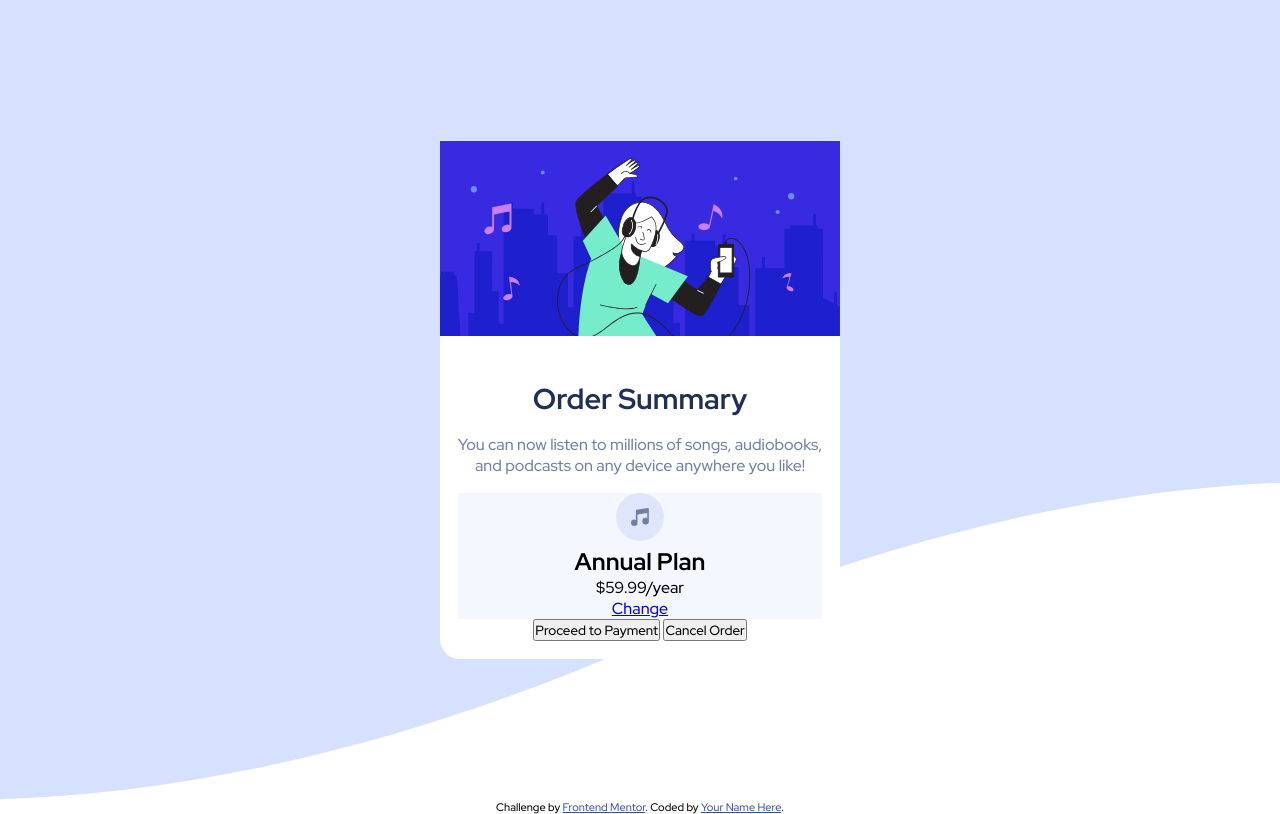
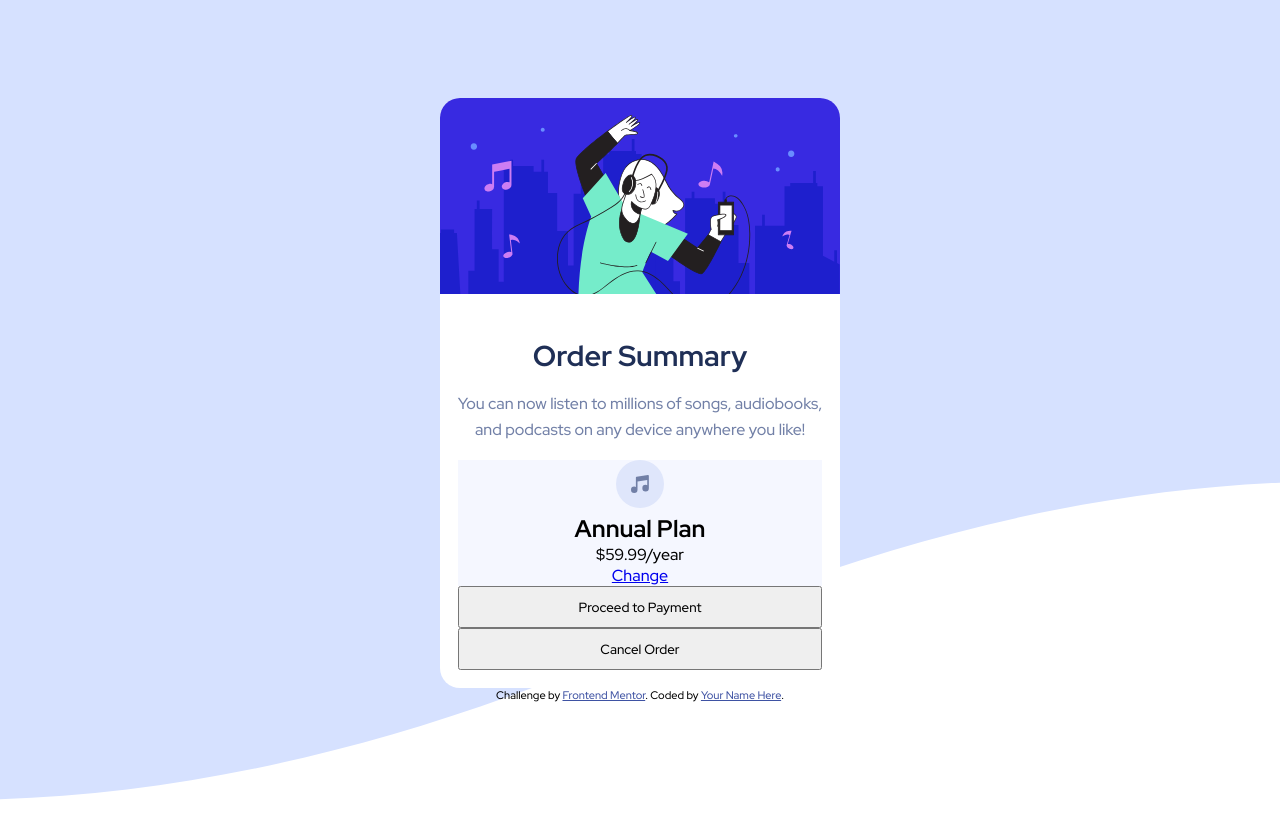
Before and after one commit to AnthonyMuneneAM/order-summary-component-main, a plain HTML site: page index.html in a window 1280 px wide. Drawn offline with Linux system fonts and the light colour scheme.

Commit message:
Add HTML semantics

```diff
--- a/css/main.css
+++ b/css/main.css
@@ -9,7 +9,7 @@
     font-family: 'Red Hat Display', sans-serif;
     box-sizing: border-box;
 }
-main{
+body{
     display: flex;
     flex-direction: column;
     justify-content: center;
@@ -24,6 +24,7 @@ main{
     background-color: #fff;
     width: 400px;
     border-radius: 20px;
+    overflow: hidden;
 }
 .card .music-img img{
     max-width: 100%;
@@ -43,7 +44,20 @@ main{
 }
 .card .order .order-info p{
     color: var(--desaturated-blue);
+    line-height: 1.6rem;
 }
 .card .order .plan{
     background-color: var(--very-pale-blue);
 }
+.card .order .btn-group button{
+    display: block;
+    padding: 10px 24px;
+    cursor: pointer;
+    width: 100%;
+    text-align: center;
+}
+.card .order .btn-group #enter-btn{
+    background-color: var(--bright-blue);
+    border-radius: 6px;
+    border-width: 0;
+}
--- a/index.html
+++ b/index.html
@@ -20,11 +20,11 @@
 </head>
 <body>
 	<main>
-		<div class="card">
-			<div class="music-img">
+		<article class="card">
+			<section class="music-img">
 				<img src="./images/illustration-hero.svg" alt="">
-			</div>
-			<div class="order">
+			</section>
+			<section class="order">
 				<div class="order-info">
 					<h1>Order Summary</h1>
 					<p>You can now listen to millions of songs, audiobooks, and podcasts on any device anywhere you like!</p>
@@ -35,16 +35,17 @@
 					<p>$59.99/year</p>
 					<a href="#">Change</a>
 				</div>
-				<div class="buttons">
-					<button class="enter">Proceed to Payment</button>
-					<button class="cancel">Cancel Order</button>
+				<div class="btn-group">
+					<button class="enter-btn">Proceed to Payment</button>
+					<button class="cancel-btn">Cancel Order</button>
 				</div>
-			</div>
-		</div>
+			</section>
+		</article>
 	</main>
-	<div class="attribution">
-    	Challenge by <a href="https://www.frontendmentor.io?ref=challenge" target="_blank">Frontend Mentor</a>.
-    	Coded by <a href="#">Your Name Here</a>.
-	</div>
+	<footer class="attribution">
+		Challenge by <a href="https://www.frontendmentor.io?ref=challenge" target="_blank">Frontend Mentor</a>.
+		Coded by <a href="#">Your Name Here</a>.
+	</footer>
+
 </body>
 </html>
```
